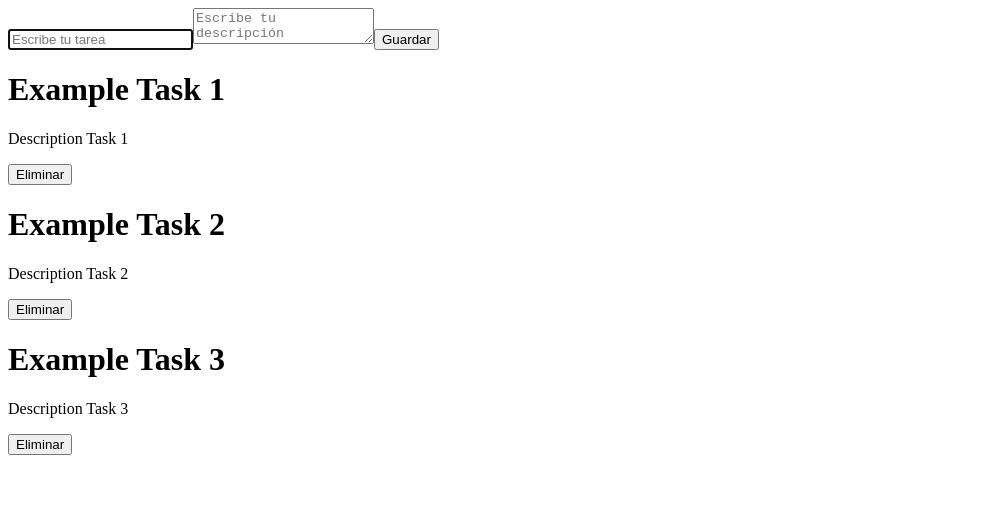
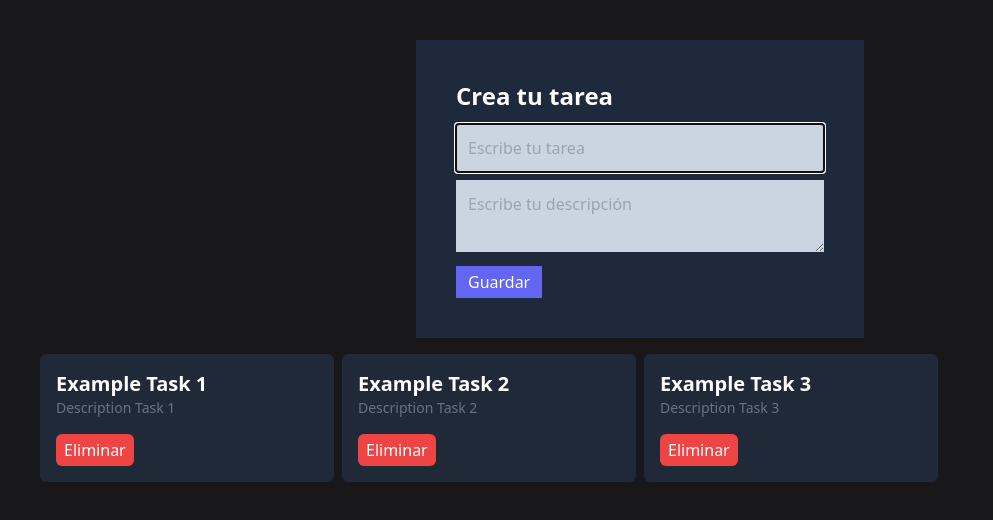
Before and after one commit to AlvaroCC96/react_tasks_app, a React (Vite) app: page / in a window 1280 px wide. Shown: the top 520 px of the page, without its empty margins (0-993 px from the left). Built offline with nearby package versions, Linux system fonts and the light colour scheme.

Commit message:
feat(Tailwind): style implemented

```diff
--- a/index.html
+++ b/index.html
@@ -4,7 +4,7 @@
     <meta charset="UTF-8" />
     <link rel="icon" type="image/svg+xml" href="/vite.svg" />
     <meta name="viewport" content="width=device-width, initial-scale=1.0" />
-    <title>Vite + React</title>
+    <title>Lista De Tareas</title>
   </head>
   <body>
     <div id="root"></div>
--- a/package.json
+++ b/package.json
@@ -16,6 +16,9 @@
     "@types/react": "^18.0.26",
     "@types/react-dom": "^18.0.9",
     "@vitejs/plugin-react": "^3.0.0",
+    "autoprefixer": "^10.4.13",
+    "postcss": "^8.4.21",
+    "tailwindcss": "^3.2.4",
     "vite": "^4.0.0"
   }
 }
--- /dev/null
+++ b/postcss.config.cjs
@@ -0,0 +1,6 @@
+module.exports = {
+  plugins: {
+    tailwindcss: {},
+    autoprefixer: {},
+  },
+}
--- a/src/App.jsx
+++ b/src/App.jsx
@@ -3,10 +3,12 @@
 
 function App() {
   return (
-    <div>
-      <TaskForm />
-      <TaskList />
-    </div>
+    <main className="bg-zinc-900 h-screen">
+      <div className="container mx-auto p-10">
+        <TaskForm />
+        <TaskList />
+      </div>
+    </main>
   );
 }
 
--- a/src/components/TaskCard.jsx
+++ b/src/components/TaskCard.jsx
@@ -5,10 +5,15 @@
   const { deleteTask } = useContext(TaskContext);
 
   return (
-    <div>
-      <h1>{task.title}</h1>
-      <p>{task.description}</p>
-      <button onClick={() => deleteTask(task.id)}>Eliminar</button>
+    <div className="bg-gray-800 text-white p-4 rounded-md ">
+      <h1 className="text-xl font-bold capitalize">{task.title}</h1>
+      <p className="text-gray-500 text-sm">{task.description}</p>
+      <button
+        className="bg-red-500 px-2 py-1 rounded-md mt-4 hover:bg-red-400"
+        onClick={() => deleteTask(task.id)}
+      >
+        Eliminar
+      </button>
     </div>
   );
 }
--- a/src/components/TaskForm.jsx
+++ b/src/components/TaskForm.jsx
@@ -18,19 +18,24 @@
   };
 
   return (
-    <form onSubmit={handleSubmit}>
+    <div className="max-w-md mx-auto">
+      <form onSubmit={handleSubmit} className="bg-slate-800 p-10 mb-4">
+        <h1 className="text-2xl font-bold text-white mb-3">Crea tu tarea</h1>
       <input
         placeholder="Escribe tu tarea"
         onChange={(e) => setTitle(e.target.value)}
         value={title}
         autoFocus
+        className="bg-slate-300 p-3 w-full mb-2"
       />
       <textarea
         placeholder="Escribe tu descripción"
         onChange={(e) => setDescription(e.target.value)}
         value={description}
+        className="bg-slate-300 p-3 w-full mb-2"
       ></textarea>
-      <button>Guardar</button>
+      <button className="bg-indigo-500 px-3 py-1 text-white hover:bg-indigo-700">Guardar</button>
     </form>
+    </div>
   );
 }
--- a/src/components/TaskList.jsx
+++ b/src/components/TaskList.jsx
@@ -5,11 +5,11 @@
 function TaskList() {
   const {tasks} = useContext(TaskContext)
   if (tasks.length === 0) {
-    return <h1> No hay tareas</h1>;
+    return <h1 className="text-white text-4xl font-bold text-center"> No hay tareas</h1>;
   }
 
   return (
-    <div>
+    <div className="grid grid-cols-4 gap-2">
       {tasks.map((task) => (
         <TaskCard task={task} key={task.id}/>
       ))}
--- a/src/index.css
+++ b/src/index.css
@@ -1,70 +1,3 @@
-:root {
-  font-family: Inter, Avenir, Helvetica, Arial, sans-serif;
-  font-size: 16px;
-  line-height: 24px;
-  font-weight: 400;
-
-  color-scheme: light dark;
-  color: rgba(255, 255, 255, 0.87);
-  background-color: #242424;
-
-  font-synthesis: none;
-  text-rendering: optimizeLegibility;
-  -webkit-font-smoothing: antialiased;
-  -moz-osx-font-smoothing: grayscale;
-  -webkit-text-size-adjust: 100%;
-}
-
-a {
-  font-weight: 500;
-  color: #646cff;
-  text-decoration: inherit;
-}
-a:hover {
-  color: #535bf2;
-}
-
-body {
-  margin: 0;
-  display: flex;
-  place-items: center;
-  min-width: 320px;
-  min-height: 100vh;
-}
-
-h1 {
-  font-size: 3.2em;
-  line-height: 1.1;
-}
-
-button {
-  border-radius: 8px;
-  border: 1px solid transparent;
-  padding: 0.6em 1.2em;
-  font-size: 1em;
-  font-weight: 500;
-  font-family: inherit;
-  background-color: #1a1a1a;
-  cursor: pointer;
-  transition: border-color 0.25s;
-}
-button:hover {
-  border-color: #646cff;
-}
-button:focus,
-button:focus-visible {
-  outline: 4px auto -webkit-focus-ring-color;
-}
-
-@media (prefers-color-scheme: light) {
-  :root {
-    color: #213547;
-    background-color: #ffffff;
-  }
-  a:hover {
-    color: #747bff;
-  }
-  button {
-    background-color: #f9f9f9;
-  }
-}
+@tailwind base;
+@tailwind components;
+@tailwind utilities;
--- a/src/main.jsx
+++ b/src/main.jsx
@@ -1,6 +1,7 @@
 import React from "react";
 import ReactDOM from "react-dom/client";
 import App from "./App";
+import "./index.css"
 import { TaskContext, TaskContextProvider } from "./context/TaskContext";
 
 ReactDOM.createRoot(document.getElementById("root")).render(
--- /dev/null
+++ b/tailwind.config.cjs
@@ -0,0 +1,11 @@
+/** @type {import('tailwindcss').Config} */
+module.exports = {
+  content: [
+    "./index.html",
+    "./src/**/*.{js,ts,jsx,tsx}",
+  ],
+  theme: {
+    extend: {},
+  },
+  plugins: [],
+}
```
Also changed, not shown: 1 other file (tests, documents, lock files or other folders).
